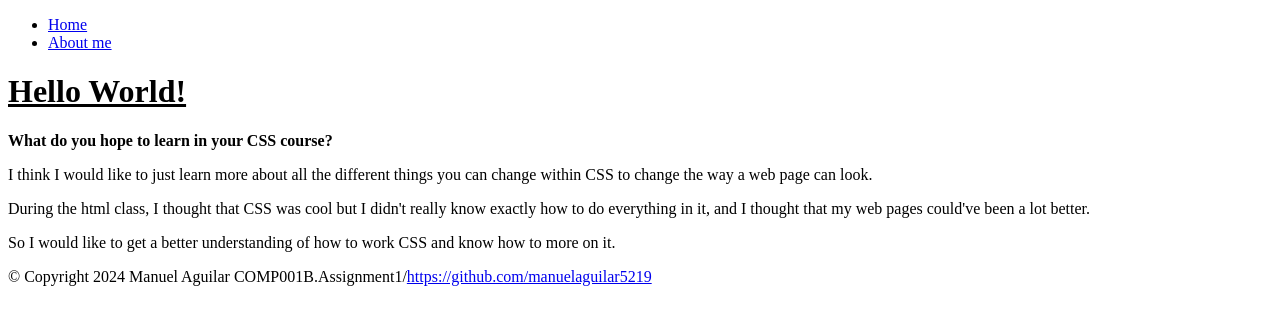
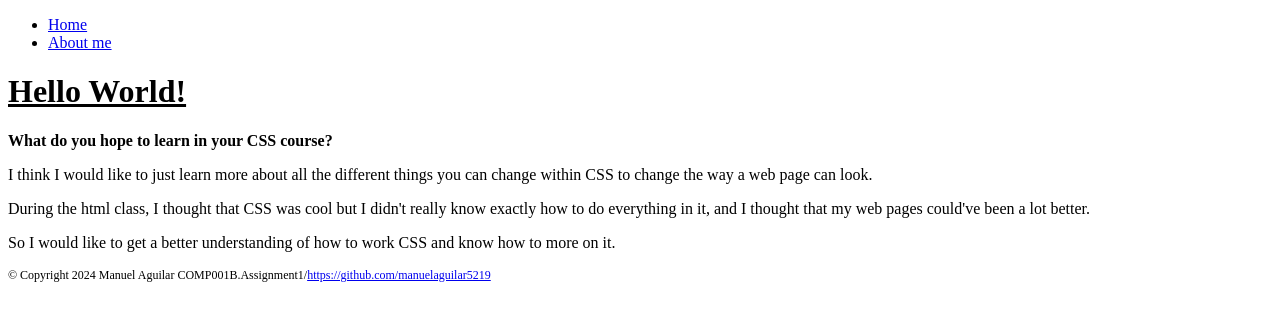
Before and after one commit to manuelaguilar5219/COMP001B.Assignment1, a plain HTML site: page index.html in a window 1280 px wide. Drawn offline with Linux system fonts and the light colour scheme.

Commit message:
Used ID selector to make copyright element smaller than the base font size.

```diff
--- a/index.html
+++ b/index.html
@@ -23,7 +23,7 @@
          <p>So I would like to get a better understanding of how to work CSS and know how to more on it.</p>
     </header>
     <footer>
-        <p>&copy; Copyright 2024 Manuel Aguilar COMP001B.Assignment1/<a href="https://github.com/manuelaguilar5219" target="_self">https://github.com/manuelaguilar5219</a></p>
+        <p id="copyright">&copy; Copyright 2024 Manuel Aguilar COMP001B.Assignment1/<a href="https://github.com/manuelaguilar5219" target="_self">https://github.com/manuelaguilar5219</a></p>
     </footer>
 </body>
 </html>
--- a/main.css
+++ b/main.css
@@ -4,3 +4,6 @@ h1 {
 .question {
     font-weight: bold;
 }
+#copyright {
+    font-size: 12px;
+}
```
Also changed, not shown: about.html (+1 -1 lines).
